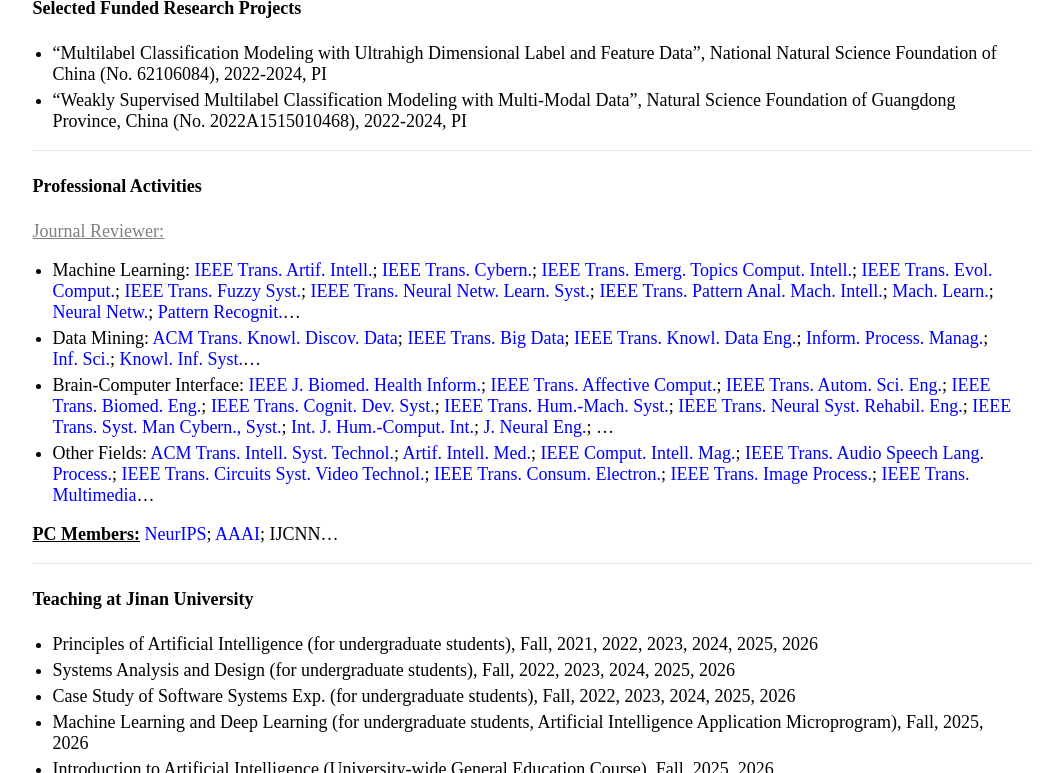
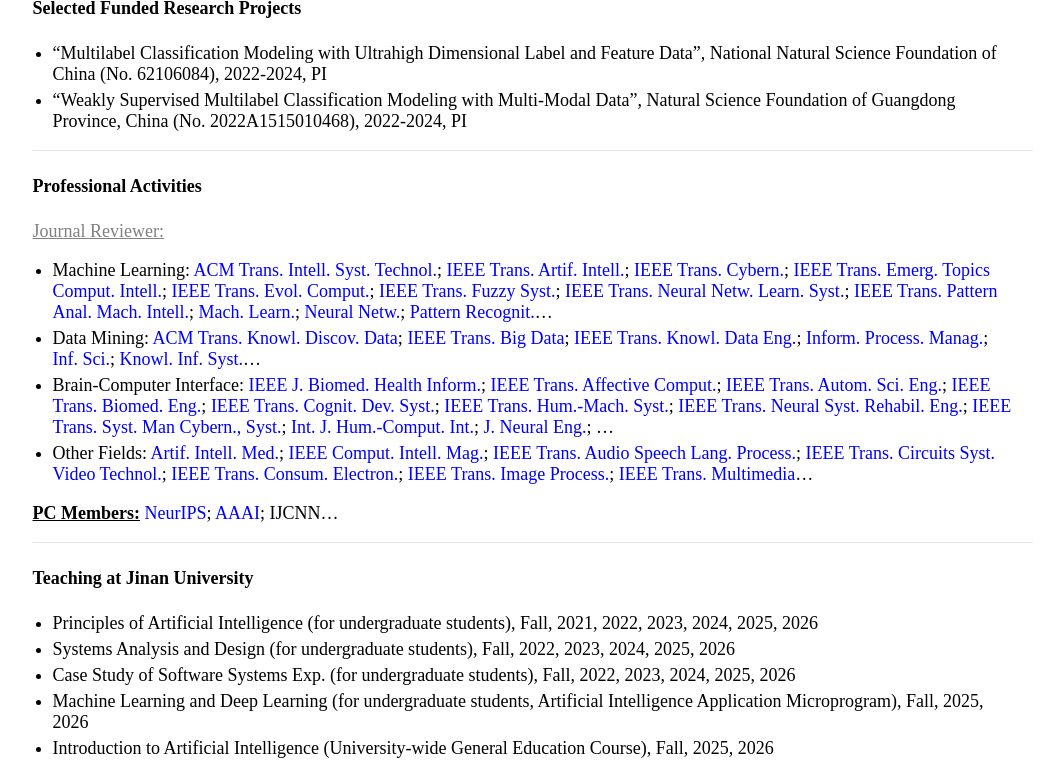
Before and after one commit to jiazhang-ml/jiazhang-ml.github.io, a Jekyll site: the page built from index.md, in a window 1280 px wide and 900 px high, scrolled down 1882 px, cut to the strip 0-773 px from the top of the window. Shown: the whole strip, without its empty margins (107-1171 px from the left). Built offline with Jekyll 4.4.1, drawn with Linux system fonts in a browser that asks for light colours.

```diff
--- a/index.md
+++ b/index.md
@@ -64,10 +64,10 @@ Research Interests: My research interests include *machine learning* and *data m
 #### Professional Activities
 
 <font color="gray"><u>Journal Reviewer:</u></font>
-* Machine Learning: [IEEE Trans. Artif. Intell.](https://mc.manuscriptcentral.com/tai-ieee); [IEEE Trans. Cybern.](https://mc.manuscriptcentral.com/cyb-ieee); [IEEE Trans. Emerg. Topics Comput. Intell.](https://mc.manuscriptcentral.com/tetci-ieee); [IEEE Trans. Evol. Comput.](https://mc.manuscriptcentral.com/tevc-ieee); [IEEE Trans. Fuzzy Syst.](https://mc.manuscriptcentral.com/tfs-ieee); [IEEE Trans. Neural Netw. Learn. Syst.](https://mc.manuscriptcentral.com/tnnls); [IEEE Trans. Pattern Anal. Mach. Intell.](https://mc.manuscriptcentral.com/tpami-cs); [Mach. Learn.](https://link.springer.com/journal/10994); [Neural Netw.](https://www.editorialmanager.com/neunet/default.aspx); [Pattern Recognit.](https://www.sciencedirect.com/journal/pattern-recognition)...
+* Machine Learning: [ACM Trans. Intell. Syst. Technol.](https://mc.manuscriptcentral.com/tist); [IEEE Trans. Artif. Intell.](https://mc.manuscriptcentral.com/tai-ieee); [IEEE Trans. Cybern.](https://mc.manuscriptcentral.com/cyb-ieee); [IEEE Trans. Emerg. Topics Comput. Intell.](https://mc.manuscriptcentral.com/tetci-ieee); [IEEE Trans. Evol. Comput.](https://mc.manuscriptcentral.com/tevc-ieee); [IEEE Trans. Fuzzy Syst.](https://mc.manuscriptcentral.com/tfs-ieee); [IEEE Trans. Neural Netw. Learn. Syst.](https://mc.manuscriptcentral.com/tnnls); [IEEE Trans. Pattern Anal. Mach. Intell.](https://mc.manuscriptcentral.com/tpami-cs); [Mach. Learn.](https://link.springer.com/journal/10994); [Neural Netw.](https://www.editorialmanager.com/neunet/default.aspx); [Pattern Recognit.](https://www.sciencedirect.com/journal/pattern-recognition)...
 * Data Mining: [ACM Trans. Knowl. Discov. Data](https://mc.manuscriptcentral.com/tkdd); [IEEE Trans. Big Data](https://mc.manuscriptcentral.com/tbd-cs); [IEEE Trans. Knowl. Data Eng.](https://mc.manuscriptcentral.com/tkde-cs); [Inform. Process. Manag.](https://www.editorialmanager.com/ipm/default.aspx); [Inf. Sci.](https://www.sciencedirect.com/journal/information-sciences); [Knowl. Inf. Syst.](https://www.springer.com/journal/10115)...
 * Brain-Computer Interface: [IEEE J. Biomed. Health Inform.](https://mc.manuscriptcentral.com/jbhi-embs); [IEEE Trans. Affective Comput.](https://mc.manuscriptcentral.com/taffc-cs); [IEEE Trans. Autom. Sci. Eng.](https://mc.manuscriptcentral.com/t-ase); [IEEE Trans. Biomed. Eng.](https://mc.manuscriptcentral.com/tbme-embs); [IEEE Trans. Cognit. Dev. Syst.](https://mc.manuscriptcentral.com/tcds-ieee); [IEEE Trans. Hum.-Mach. Syst.](https://mc.manuscriptcentral.com/thms); [IEEE Trans. Neural Syst. Rehabil. Eng.](https://mc.manuscriptcentral.com/tnsre-embs); [IEEE Trans. Syst. Man Cybern., Syst.](https://mc.manuscriptcentral.com/systems); [Int. J. Hum.-Comput. Int.](https://mc.manuscriptcentral.com/hihc); [J. Neural Eng.](https://mc04.manuscriptcentral.com/jne-iop); ...
-* Other Fields: [ACM Trans. Intell. Syst. Technol.](https://mc.manuscriptcentral.com/tist); [Artif. Intell. Med.](https://www.editorialmanager.com/aiim/Default.aspx); [IEEE Comput. Intell. Mag.](https://mc.manuscriptcentral.com/cim-ieee); [IEEE Trans. Audio Speech Lang. Process.](https://mc.manuscriptcentral.com/tasl-ieee); [IEEE Trans. Circuits Syst. Video Technol.](https://mc.manuscriptcentral.com/tcsvt); [IEEE Trans. Consum. Electron.](https://mc.manuscriptcentral.com/tce-ieee); [IEEE Trans. Image Process.](https://mc.manuscriptcentral.com/tip-ieee); [IEEE Trans. Multimedia](https://mc.manuscriptcentral.com/tmm-ieee)...
+* Other Fields: [Artif. Intell. Med.](https://www.editorialmanager.com/aiim/Default.aspx); [IEEE Comput. Intell. Mag.](https://mc.manuscriptcentral.com/cim-ieee); [IEEE Trans. Audio Speech Lang. Process.](https://mc.manuscriptcentral.com/tasl-ieee); [IEEE Trans. Circuits Syst. Video Technol.](https://mc.manuscriptcentral.com/tcsvt); [IEEE Trans. Consum. Electron.](https://mc.manuscriptcentral.com/tce-ieee); [IEEE Trans. Image Process.](https://mc.manuscriptcentral.com/tip-ieee); [IEEE Trans. Multimedia](https://mc.manuscriptcentral.com/tmm-ieee)...
 
 **<u>PC Members:</u>** [NeurIPS](https://openreview.net/login?redirect=/group?id%3DNeurIPS.cc%252F2026%252FConference%252FReviewers); [AAAI](https://openreview.net/login?redirect=/group?id%3DAAAI.org%252F2027%252FConference%252FProgram_Committee); IJCNN...
 
```
